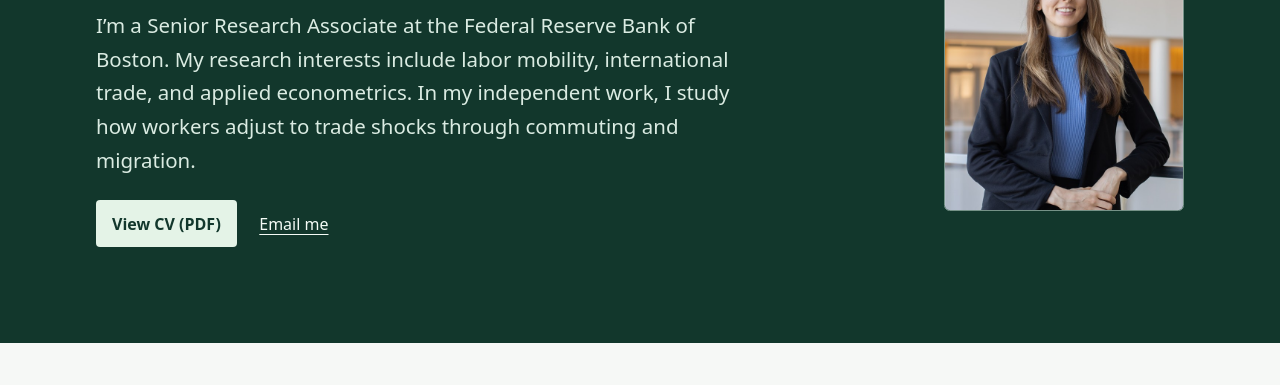
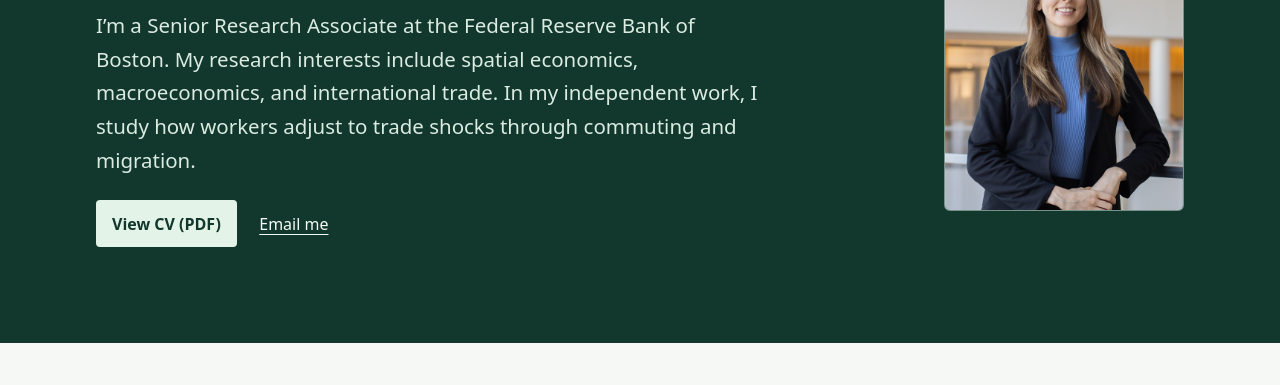
Before and after one commit to handle25/handle25.github.io, a plain HTML site: page index.html in a window 1280 px wide. Shown: the part 280-665 px from the top of the page. Drawn offline with Linux system fonts and the light colour scheme.

Commit message:
Update research interests

```diff
--- a/index.html
+++ b/index.html
@@ -3,7 +3,7 @@
 <head>
 <meta charset="utf-8">
 <meta name="viewport" content="width=device-width, initial-scale=1">
-<meta name="description" content="Sophie Handley, Senior Research Associate at the Federal Reserve Bank of Boston. Research in labor mobility, international trade, and applied econometrics.">
+<meta name="description" content="Sophie Handley, Senior Research Associate at the Federal Reserve Bank of Boston. Research in spatial economics, macroeconomics, and international trade.">
 <title>Sophie Handley | Economics Research</title>
 <style>
 :root {
@@ -96,7 +96,7 @@ footer { color: var(--muted); }
     <div class="wrap">
       <div>
         <h1>Sophie Handley</h1>
-        <p class="lead">I’m a Senior Research Associate at the Federal Reserve Bank of Boston. My research interests include labor mobility, international trade, and applied econometrics. In my independent work, I study how workers adjust to trade shocks through commuting and migration.</p>
+        <p class="lead">I’m a Senior Research Associate at the Federal Reserve Bank of Boston. My research interests include spatial economics, macroeconomics, and international trade. In my independent work, I study how workers adjust to trade shocks through commuting and migration.</p>
         <div class="actions">
           <a class="button" href="sophie-handley-cv.pdf">View CV (PDF)</a>
           <a href="mailto:handle25@msu.edu">Email me</a>
```
